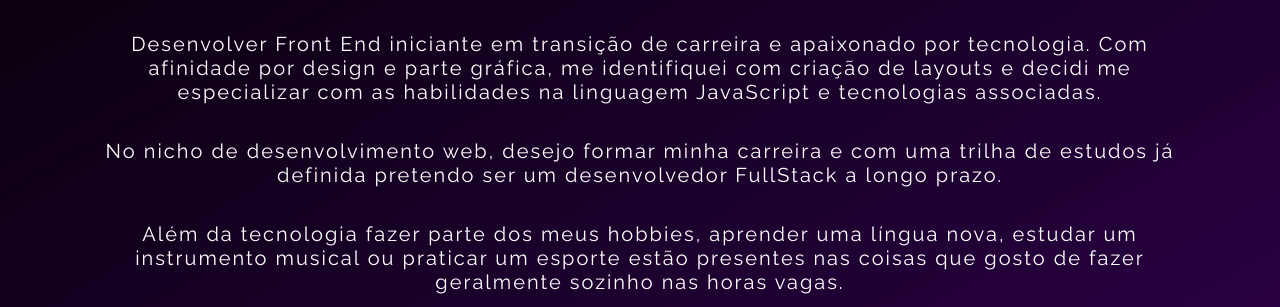
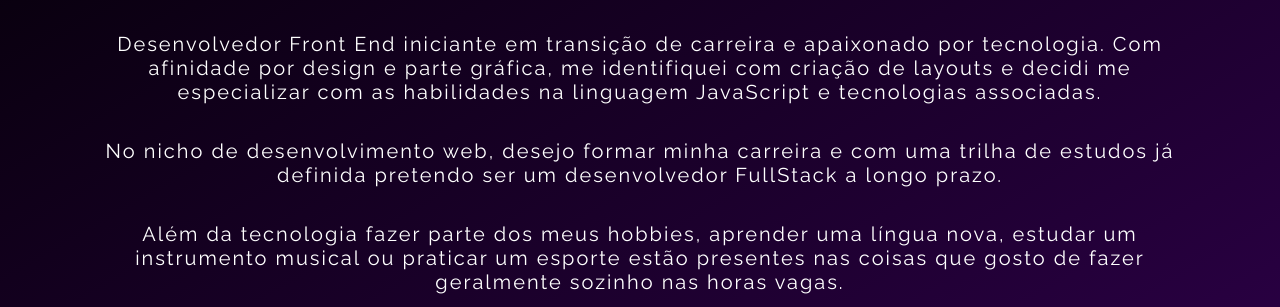
Before and after one commit to daniel-sgomes/Portifolio-Final, a plain HTML site: page index.html in a window 1280 px wide. Shown: the part 326-633 px from the top of the page. Drawn offline with nearby package versions, Linux system fonts and the light colour scheme.

Commit message:
Atualização portifólio

```diff
--- a/index.html
+++ b/index.html
@@ -42,7 +42,7 @@
     <section class="home">
         <div class="informacoes">
             <h1 style="font-family: 'Poppins';">Olá! Sou Daniel Rodrigues</h1>
-            <p>Desenvolver Front End iniciante em transição de carreira e apaixonado por tecnologia.
+            <p>Desenvolvedor Front End iniciante em transição de carreira e apaixonado por tecnologia.
                 Com afinidade por design e parte
                 gráfica,
                 me identifiquei com criação de layouts e decidi me especializar com as habilidades na linguagem
```
